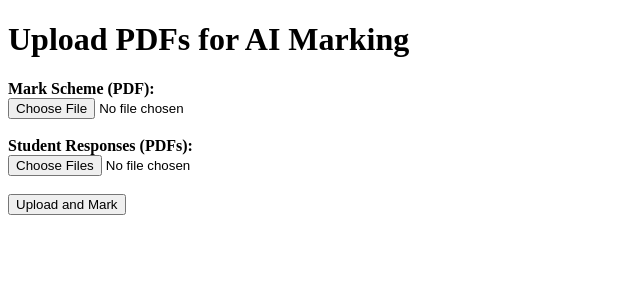
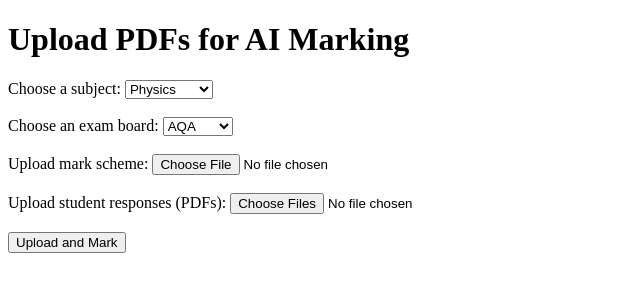
Before and after one commit to djwilliams15/ai-marker-demo, a Flask app: page / in a window 1280 px wide. Shown: the top 300 px of the page, without its empty margins (0-640 px from the left). Run offline with Flask 3, Linux system fonts and the light colour scheme.

Commit message:
Add subject and exam board dropdowns to upload form

```diff
--- a/templates/upload.html
+++ b/templates/upload.html
@@ -7,14 +7,36 @@
 <body>
     <h1>Upload PDFs for AI Marking</h1>
 
-    <form method="POST" action="/upload" enctype="multipart/form-data">
-        <label><strong>Mark Scheme (PDF):</strong></label><br>
-        <input type="file" name="markscheme_file" accept=".pdf" required><br><br>
+    <form action="/upload" method="post" enctype="multipart/form-data">
+        <label for="subject">Choose a subject:</label>
+        <select name="subject" id="subject" required>
+          <option value="Physics">Physics</option>
+          <option value="Maths">Maths</option>
+          <option value="English">English</option>
+          <option value="History">History</option>
+          <option value="Geography">Geography</option>
+        </select>
+        <br><br>
 
-        <label><strong>Student Responses (PDFs):</strong></label><br>
-        <input type="file" name="student_files" accept=".pdf" multiple required><br><br>
+        <label for="exam_board">Choose an exam board:</label>
+        <select name="exam_board" id="exam_board" required>
+          <option value="AQA">AQA</option>
+          <option value="Edexcel">Edexcel</option>
+          <option value="OCR">OCR</option>
+          <option value="WJEC">WJEC</option>
+        </select>
+        <br><br>
 
-        <button type="submit">Upload and Mark</button>
-    </form>
+        <label for="markscheme_file">Upload mark scheme:</label>
+        <input type="file" name="markscheme_file" required>
+        <br><br>
+
+        <label for="student_files">Upload student responses (PDFs):</label>
+        <input type="file" name="student_files" multiple required>
+        <br><br>
+
+        <input type="submit" value="Upload and Mark">
+      </form>
+
 </body>
 </html>
```
